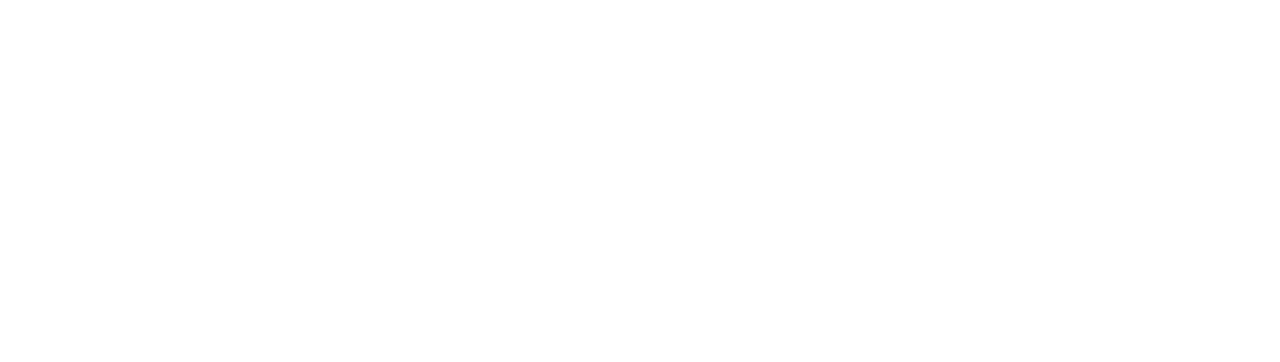
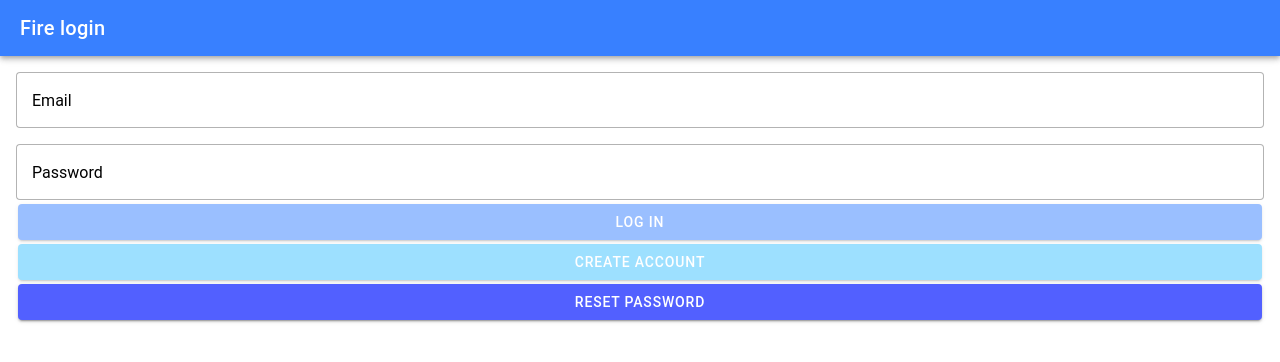
Before and after one commit to svepel/labwork4Project, a React (Vite) app: page /login in a window 1280 px wide. Shown: the top 362 px of the page. Built offline with nearby package versions, Linux system fonts and the light colour scheme.

Commit message:
Login.tsx form and buttons created

```diff
--- a/package.json
+++ b/package.json
@@ -25,6 +25,7 @@
     "ionicons": "^7.0.0",
     "react": "^18.2.0",
     "react-dom": "^18.2.0",
+    "react-hook-form": "^7.47.0",
     "react-router": "^5.3.4",
     "react-router-dom": "^5.3.4"
   },
--- a/src/App.tsx
+++ b/src/App.tsx
@@ -1,26 +1,26 @@
-import { Redirect, Route } from 'react-router-dom';
-import { IonApp, IonRouterOutlet, setupIonicReact } from '@ionic/react';
-import { IonReactRouter } from '@ionic/react-router';
-import Home from './pages/Home';
+import { Redirect, Route } from "react-router-dom";
+import { IonApp, IonRouterOutlet, setupIonicReact } from "@ionic/react";
+import { IonReactRouter } from "@ionic/react-router";
+import Login from "./pages/Login";
 
 /* Core CSS required for Ionic components to work properly */
-import '@ionic/react/css/core.css';
+import "@ionic/react/css/core.css";
 
 /* Basic CSS for apps built with Ionic */
-import '@ionic/react/css/normalize.css';
-import '@ionic/react/css/structure.css';
-import '@ionic/react/css/typography.css';
+import "@ionic/react/css/normalize.css";
+import "@ionic/react/css/structure.css";
+import "@ionic/react/css/typography.css";
 
 /* Optional CSS utils that can be commented out */
-import '@ionic/react/css/padding.css';
-import '@ionic/react/css/float-elements.css';
-import '@ionic/react/css/text-alignment.css';
-import '@ionic/react/css/text-transformation.css';
-import '@ionic/react/css/flex-utils.css';
-import '@ionic/react/css/display.css';
+import "@ionic/react/css/padding.css";
+import "@ionic/react/css/float-elements.css";
+import "@ionic/react/css/text-alignment.css";
+import "@ionic/react/css/text-transformation.css";
+import "@ionic/react/css/flex-utils.css";
+import "@ionic/react/css/display.css";
 
 /* Theme variables */
-import './theme/variables.css';
+import "./theme/variables.css";
 
 setupIonicReact();
 
@@ -28,11 +28,12 @@
 	<IonApp>
 		<IonReactRouter>
 			<IonRouterOutlet>
-        <Route exact path="/home">
-          <Home />
+				<Route exact path="/login">
+					<Login />
 				</Route>
+				{/* <Route exact path="/" component={Login}>*/}
 				<Route exact path="/">
-          <Redirect to="/home" />
+					<Redirect to="/login" />
 				</Route>
 			</IonRouterOutlet>
 		</IonReactRouter>
--- /dev/null
+++ b/src/pages/Login.tsx
@@ -0,0 +1,115 @@
+import {
+	IonButton,
+	IonContent,
+	IonHeader,
+	IonInput,
+	IonPage,
+	IonTitle,
+	IonToolbar,
+} from "@ionic/react";
+import React, { useEffect } from "react";
+import { useForm } from "react-hook-form";
+
+type FormValues = {
+	email: string;
+	password: string;
+};
+
+const Login: React.FC = () => {
+	const {
+		register,
+		handleSubmit,
+		formState: { errors, isValid },
+		getValues,
+	} = useForm<FormValues>({
+		mode: "onBlur",
+	});
+
+	const onRegister = async () => {
+		console.log("register:", getValues());
+	};
+
+	const onLogin = async (data: FormValues) => {
+		console.log(data);
+	};
+
+	const sendReset = async () => {};
+
+	return (
+		<IonPage>
+			<IonHeader>
+				<IonToolbar color={"primary"}>
+					<IonTitle>Fire login</IonTitle>
+				</IonToolbar>
+			</IonHeader>
+			<IonContent className="ion-padding">
+				<form onSubmit={handleSubmit(onLogin)}>
+					<IonInput
+						className={`ion-margin-bottom ${
+							errors.email ? "ion-invalid" : "ion-valid"
+						} ion-touched`}
+						fill="outline"
+						labelPlacement="floating"
+						label="Email"
+						type="email"
+						placeholder="sveta@gmail.com"
+						{...register("email", {
+							required: true,
+							pattern: {
+								value: /\S+@\S+\.\S+/,
+								message: "Please enter a valid email",
+							},
+						})}
+						errorText={errors.email?.message}
+					/>
+
+					<IonInput
+						className={`${
+							errors.password ? "ion-invalid" : "ion-valid"
+						} ion-touched`}
+						fill="outline"
+						labelPlacement="floating"
+						label="Password"
+						type="password"
+						placeholder="1234567"
+						{...register("password", {
+							required: true,
+							minLength: {
+								value: 6,
+								message: "Password must have at least 6 characters",
+							},
+						})}
+						errorText={errors.password?.message}
+					/>
+
+					<IonButton expand="block" type="submit" disabled={!isValid}>
+						Log in
+					</IonButton>
+
+					<IonButton
+						color={"secondary"}
+						expand="block"
+						type="button"
+						disabled={!isValid}
+						onClick={onRegister}
+					>
+						Create account
+					</IonButton>
+
+					<IonButton
+						color={"tertiary"}
+						expand="block"
+						type="button"
+						//disable if email field is empty
+						disabled={getValues("email") === ""}
+						onClick={sendReset}
+					>
+						Reset Password
+					</IonButton>
+				</form>
+			</IonContent>
+		</IonPage>
+	);
+};
+
+export default Login;
```
Also changed, not shown: src/config/FirebaseConfig.ts (renamed from config/FirebaseConfig.ts), 1 other file (tests, documents, lock files or other folders). Lines whose indentation alone changed are shown as unchanged.
